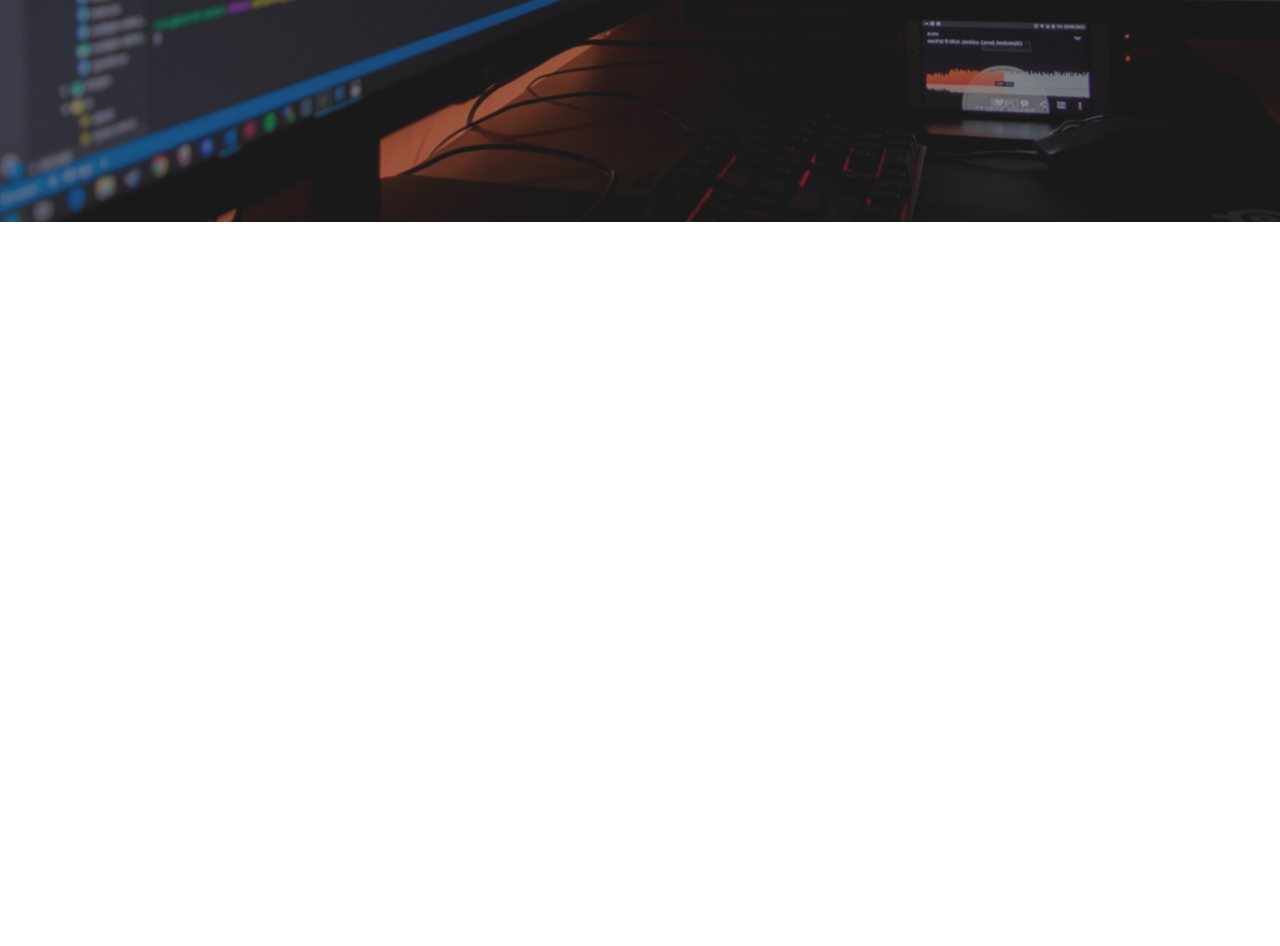
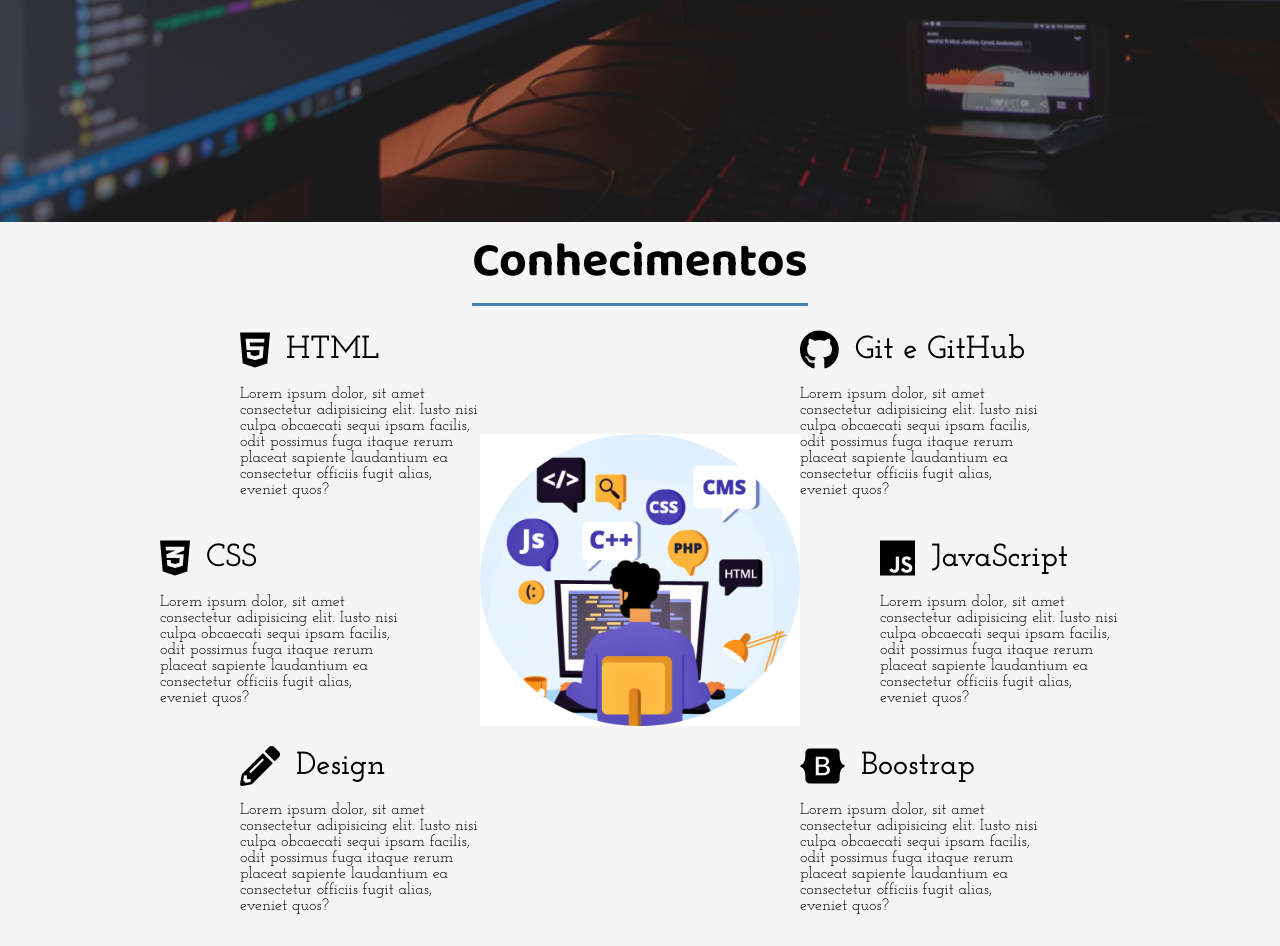
Before and after one commit to andrelcnunes2020/portfolio, a plain HTML site: page index.html in a window 1280 px wide. Shown: the part 578-1524 px from the top of the page. Before the commit the page ends 800 px from the top, so only its background shows below. Drawn offline with Linux system fonts and the light colour scheme.

Commit message:
:package: sessao conhecimento

```diff
--- a/css/style.css
+++ b/css/style.css
@@ -237,3 +237,88 @@ header{
 .social-media i:hover{
     background-color: blue;
 }
+
+.conhecimentos{
+    display: grid;
+    grid-template-columns: repeat(16, 1fr);
+    grid-template-rows: repeat(6, 6rem);
+    row-gap: .5rem;
+}
+
+.conhecimento:nth-child(1){
+   grid-column: 4 / 7;
+   grid-row: 1 / 3;
+}
+
+.conhecimento:nth-child(2){
+    grid-column: 3 / 6;
+    grid-row: 3 / 5;
+ }
+
+ .conhecimento:nth-child(3){
+    grid-column: 4 / 7;
+    grid-row: 5 / -1;
+ }
+
+ .conhecimento:nth-child(4){
+    grid-column: 11 / 14;
+    grid-row: 1 / 3;
+ }
+
+ .conhecimento:nth-child(5){
+    grid-column: 12 / 15;
+    grid-row: 3 / 5;
+ }
+
+ .conhecimento:nth-child(6){
+    grid-column: 11 / 14;
+    grid-row: 5 / -1;
+ }
+
+ .sessao-conhecimentos{
+     background-color: #f5f5f5;
+ }
+
+ .sessao-header{
+     display: flex;
+     align-items: center;
+     justify-content: center;
+ }
+
+ .sessao-header h1{
+     font-family: var(--font-primary);
+     font-size: 3rem;
+     border-bottom: solid 3px steelblue;
+     margin-bottom: 1.5rem;
+ }
+
+ .conhecimento-header{
+     display: flex;
+     align-items: center;
+ }
+
+ .conhecimento-header i{
+     font-size: 2.5rem;
+ }
+
+ .conhecimento-header h3{
+     font-family: var(--font-secundary);
+     font-size: 2rem;
+     padding-left: 1rem;
+ }
+
+ .conhecimento-text{
+     font-family: var(--font-secundary);
+     margin-top: 1rem;
+ }
+
+ .conhecimentos-img-wrapper{
+     grid-column: 7 / 11;
+     grid-row: 2 / 6;
+     width: 100%;
+ }
+
+ .conhecimentos-img-wrapper img{
+     object-fit: cover;
+     width: 100%;
+ }
--- a/index.html
+++ b/index.html
@@ -32,7 +32,7 @@
                 <button>Saiba mais</button>
             </div>
         </header>
-        <div class="sidebar">
+        <aside class="sidebar">
             <nav>
                 <ul class="menu">
                     <li class="menu-item"><a href="#" class="menu-link">Home</a></li>
@@ -47,7 +47,71 @@
                 <a href="#"><i class="fab fab fab fa-github-square"></i></a>
                 <a href="#"><i class="fab fab fa-twitter-square"></i></a>
             </div>
-        </div>
+        </aside>
+        <section class="sessao-conhecimentos">
+            <div class="sessao-header">
+                <h1>Conhecimentos</h1>
+            </div>
+            <div class="conhecimentos">
+                <div class="conhecimento">
+                    <div class="conhecimento-header">
+                        <i class="fab fa-html5"></i>
+                        <h3>HTML</h3>
+                    </div>
+                    <div class="conhecimento-text">
+                        <p>Lorem ipsum dolor, sit amet consectetur adipisicing elit. Iusto nisi culpa obcaecati sequi ipsam facilis, odit possimus fuga itaque rerum placeat sapiente laudantium ea consectetur officiis fugit alias, eveniet quos?</p>
+                    </div>
+                </div>
+                <div class="conhecimento">
+                    <div class="conhecimento-header">
+                        <i class="fab fa-css3-alt"></i>
+                        <h3>CSS</h3>
+                    </div>
+                    <div class="conhecimento-text">
+                        <p>Lorem ipsum dolor, sit amet consectetur adipisicing elit. Iusto nisi culpa obcaecati sequi ipsam facilis, odit possimus fuga itaque rerum placeat sapiente laudantium ea consectetur officiis fugit alias, eveniet quos?</p>
+                    </div>
+                </div>
+                <div class="conhecimento">
+                    <div class="conhecimento-header">
+                        <i class="fas fa-pencil-alt"></i>
+                        <h3>Design</h3>
+                    </div>
+                    <div class="conhecimento-text">
+                        <p>Lorem ipsum dolor, sit amet consectetur adipisicing elit. Iusto nisi culpa obcaecati sequi ipsam facilis, odit possimus fuga itaque rerum placeat sapiente laudantium ea consectetur officiis fugit alias, eveniet quos?</p>
+                    </div>
+                </div>
+                <div class="conhecimento">
+                    <div class="conhecimento-header">
+                        <i class="fab fa-github"></i>
+                        <h3>Git e GitHub</h3>
+                    </div>
+                    <div class="conhecimento-text">
+                        <p>Lorem ipsum dolor, sit amet consectetur adipisicing elit. Iusto nisi culpa obcaecati sequi ipsam facilis, odit possimus fuga itaque rerum placeat sapiente laudantium ea consectetur officiis fugit alias, eveniet quos?</p>
+                    </div>
+                </div>
+                <div class="conhecimento">
+                    <div class="conhecimento-header">
+                        <i class="fab fa-js"></i>
+                        <h3>JavaScript</h3>
+                    </div>
+                    <div class="conhecimento-text">
+                        <p>Lorem ipsum dolor, sit amet consectetur adipisicing elit. Iusto nisi culpa obcaecati sequi ipsam facilis, odit possimus fuga itaque rerum placeat sapiente laudantium ea consectetur officiis fugit alias, eveniet quos?</p>
+                    </div>
+                </div>
+                <div class="conhecimento">
+                    <div class="conhecimento-header">
+                        <i class="fab fa-bootstrap"></i>
+                        <h3>Boostrap</h3>
+                    </div>
+                    <div class="conhecimento-text">
+                        <p>Lorem ipsum dolor, sit amet consectetur adipisicing elit. Iusto nisi culpa obcaecati sequi ipsam facilis, odit possimus fuga itaque rerum placeat sapiente laudantium ea consectetur officiis fugit alias, eveniet quos?</p>
+                    </div>
+                </div>
+                <div class="conhecimentos-img-wrapper">
+                    <img src="img/conhecimentos.png" alt="imagem conhecimento">
+                </div>
+            </div>
+        </section>
     </div>
 </body>
 <script src="script.js"></script>
```
Also changed, not shown: img/conhecimentos.png (added), 1 other file.
